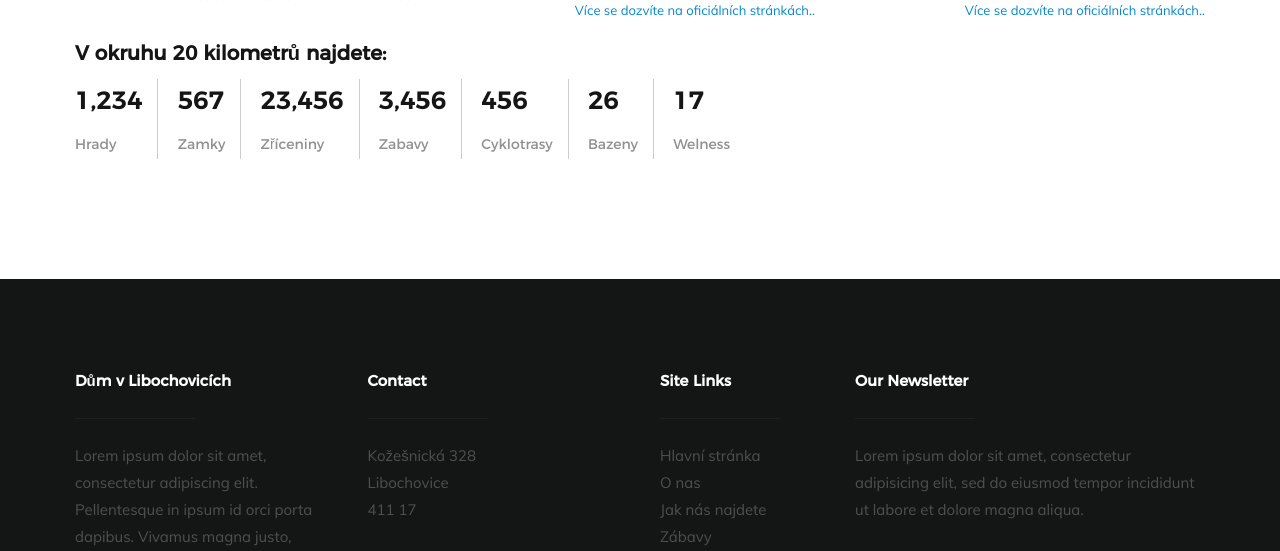
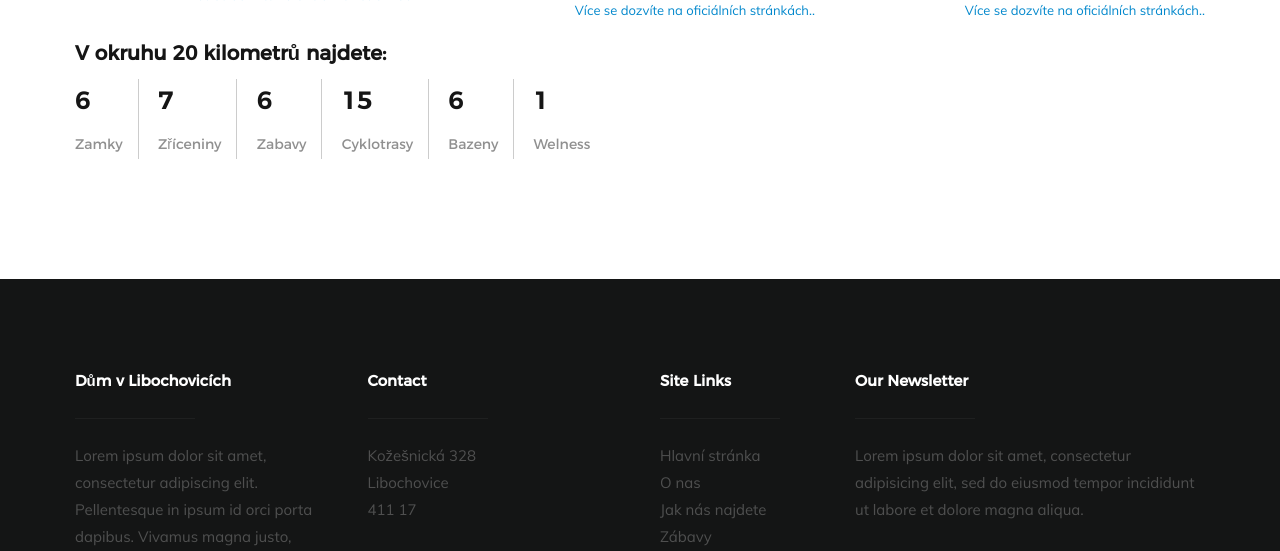
Before and after one commit to PaviZpev/PaviZpev, a plain HTML site: page index.html in a window 1280 px wide. Shown: the part 3310-3861 px from the top of the page. Drawn offline with Linux system fonts and the light colour scheme; files whose address does not match are found by name.

Commit message:
Committer: Khudobin <ruslan.khudobin@ataccama.com>
 On branch main
 Your branch is up to date with 'origin/main'.

 Changes to be committed:
	new file:   images/android-chrome-192x192.png
	new file:   images/android-chrome-512x512.png
	new file:   images/apple-touch-icon.png
	new file:   images/favicon-16x16.png
	new file:   images/favicon-32x32.png
	modified:   images/favicon.ico
	modified:   images/logo.png
	modified:   index.html

```diff
--- a/index.html
+++ b/index.html
@@ -26,6 +26,12 @@
 
 
     <link rel="shortcut icon" href="images/favicon.ico" type="image/x-icon">
+	<link rel="apple-touch-icon" sizes="180x180" href="images/apple-touch-icon.png">
+	<link rel="icon" type="image/png" sizes="32x32" href="images/favicon-32x32.png">
+	<link rel="icon" type="image/png" sizes="16x16" href="images/favicon-16x16.png">
+	<link rel="manifest" href="/site.webmanifest">
+
+
     <link rel="icon" href="images/favicon.ico" type="image/x-icon">
 
 </head>
@@ -208,13 +214,12 @@
 	    <div class="col-twelve">
 		<h3 style="margin-top: 20px; margin-bottom: 0">V okruhu 20 kilometrů najdete:</h3>
 		<ul class="stats-tabs" style="margin-top: 10px;">
-		   <li><a href="#">1,234 <em>Hrady</em></a></li>
-		   <li><a href="#">567 <em>Zamky</em></a></li>
-		   <li><a href="#">23,456 <em>Zříceniny</em></a></li>
-		   <li><a href="#">3,456 <em>Zabavy</em></a></li>
-		   <li><a href="#">456 <em>Cyklotrasy</em></a></li>
-		   <li><a href="#">26 <em>Bazeny</em></a></li>
-		   <li><a href="#">17 <em>Welness</em></a></li>
+		   <li><a href="#">6 <em>Zamky</em></a></li>
+		   <li><a href="#">7 <em>Zříceniny</em></a></li>
+		   <li><a href="#">6 <em>Zabavy</em></a></li>
+		   <li><a href="#">15 <em>Cyklotrasy</em></a></li>
+		   <li><a href="#">6 <em>Bazeny</em></a></li>
+		   <li><a href="#">1 <em>Welness</em></a></li>
 		</ul>
 	   </div>
 	</div>
```
Also changed, not shown: images/android-chrome-192x192.png (added), images/android-chrome-512x512.png (added), images/apple-touch-icon.png (added), images/favicon-16x16.png (added), images/favicon-32x32.png (added), images/favicon.ico, images/logo.png.
